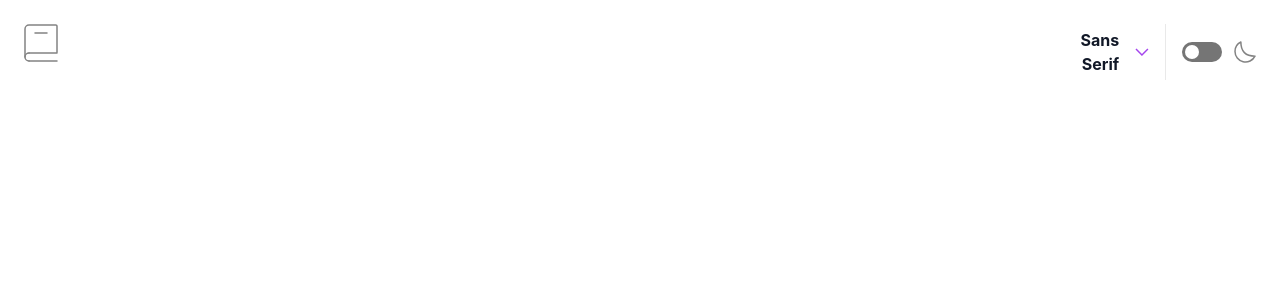
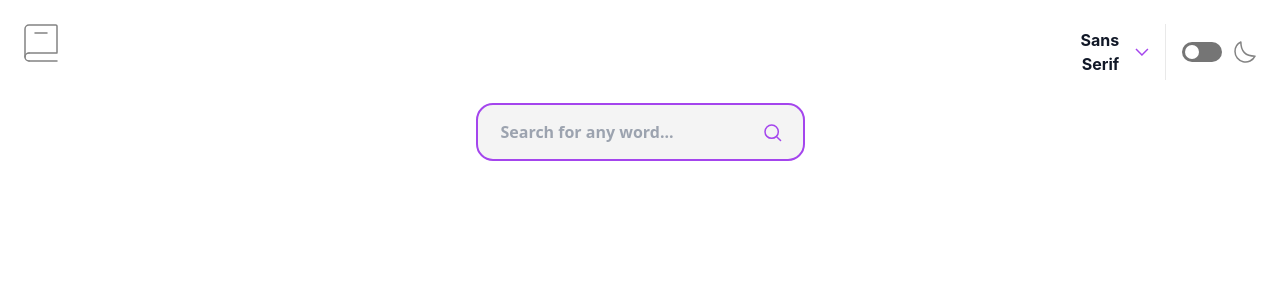
Before and after one commit to GhostHunter78/Dictionary-Web-App, a React (Vite) app: page / in a window 1280 px wide. Shown: the top 300 px of the page. Built offline with nearby package versions, Linux system fonts and the light colour scheme.

Commit message:
added word search input

```diff
--- a/src/Layouts/Header.jsx
+++ b/src/Layouts/Header.jsx
@@ -3,6 +3,7 @@ import DownArrowIcon from "../SVGs/DownArrowIcon";
 import LightModeToggle from "../SVGs/LightModeToggle";
 import DarkModeToggle from "../SVGs/DarkModeToggle";
 import MoonIcon from "../SVGs/MoonIcon";
+import SearchIcon from "../SVGs/SearchIcon";
 import DarkMoon from "../SVGs/DarkMoon";
 import { useRef, useState, useEffect } from "react";
 
@@ -39,7 +40,8 @@ const Header = () => {
 
   return (
     <>
-      <div className="px-6 pt-6 pb-[85px] flex flex-row items-start justify-between w-screen">
+      <div className="flex flex-col items-center px-6 py-6 w-screen">
+        <div className=" flex flex-row items-start justify-between w-full">
           <Logo />
           <div className="flex flex-row items-center gap-4">
             <div className="relative" ref={dropdownRef}>
@@ -54,7 +56,7 @@ const Header = () => {
               </div>
               {isOpen && (
                 <div
-                className="absolute z-20 border border-lightGray border-radius-[0.5rem] left-[136px] w-[126px] p-6 ml-[-2.5rem] cursor-pointer"
+                  className="absolute z-20 border border-lightGray border-radius-[0.5rem] bg-white left-[136px] w-[126px] p-6 ml-[-2.5rem] cursor-pointer"
                   style={{ top: "100%" }}
                 >
                   <ul className="text-gray-700">
@@ -80,6 +82,20 @@ const Header = () => {
             </div>
           </div>
         </div>
+        <div className="grid relative mt-6">
+          <input
+            className=" w-[327px] py-4 px-6 border-none rounded-2xl text-base font-semibold text-black bg-bgInput focus:outline-activePurpleBorder"
+            type="text"
+            placeholder="Search for any word..."
+            autoFocus
+          ></input>
+          <label className="absolute grid place-items-center top-0 bottom-0 right-0.5">
+            <button className="bg-transparent border-0 p-5">
+              <SearchIcon />
+            </button>
+          </label>
+        </div>
+      </div>
     </>
   );
 };
--- /dev/null
+++ b/src/SVGs/SearchIcon.jsx
@@ -0,0 +1,22 @@
+const SearchIcon = () => {
+  return (
+    <>
+      <svg
+        xmlns="http://www.w3.org/2000/svg"
+        width="18"
+        height="18"
+        viewBox="0 0 18 18"
+      >
+        <path
+          fill="none"
+          stroke="#A445ED"
+          strokeLinecap="round"
+          strokeLinejoin="round"
+          strokeWidth="1.5"
+          d="m12.663 12.663 3.887 3.887M1 7.664a6.665 6.665 0 1 0 13.33 0 6.665 6.665 0 0 0-13.33 0Z"
+        />
+      </svg>
+    </>
+  );
+};
+export default SearchIcon;
--- a/src/SVGs/index.js
+++ b/src/SVGs/index.js
@@ -4,3 +4,4 @@ export { default as LightModeToggle } from "./LightModeToggle";
 export { default as DarkModeToggle } from "./DarkModeToggle";
 export { default as MoonIcon } from "./MoonIcon";
 export { default as DarkMoon } from "./DarkMoon";
+export { default as SearchIcon } from "./SearchIcon";
--- a/tailwind.config.js
+++ b/tailwind.config.js
@@ -9,6 +9,8 @@ export default {
       },
       colors: {
         lightGray: "#e9e9e9",
+        bgInput: "#f4f4f4",
+        activePurpleBorder: "#a445ed",
       },
     },
   },
```
Lines whose indentation alone changed are shown as unchanged.
